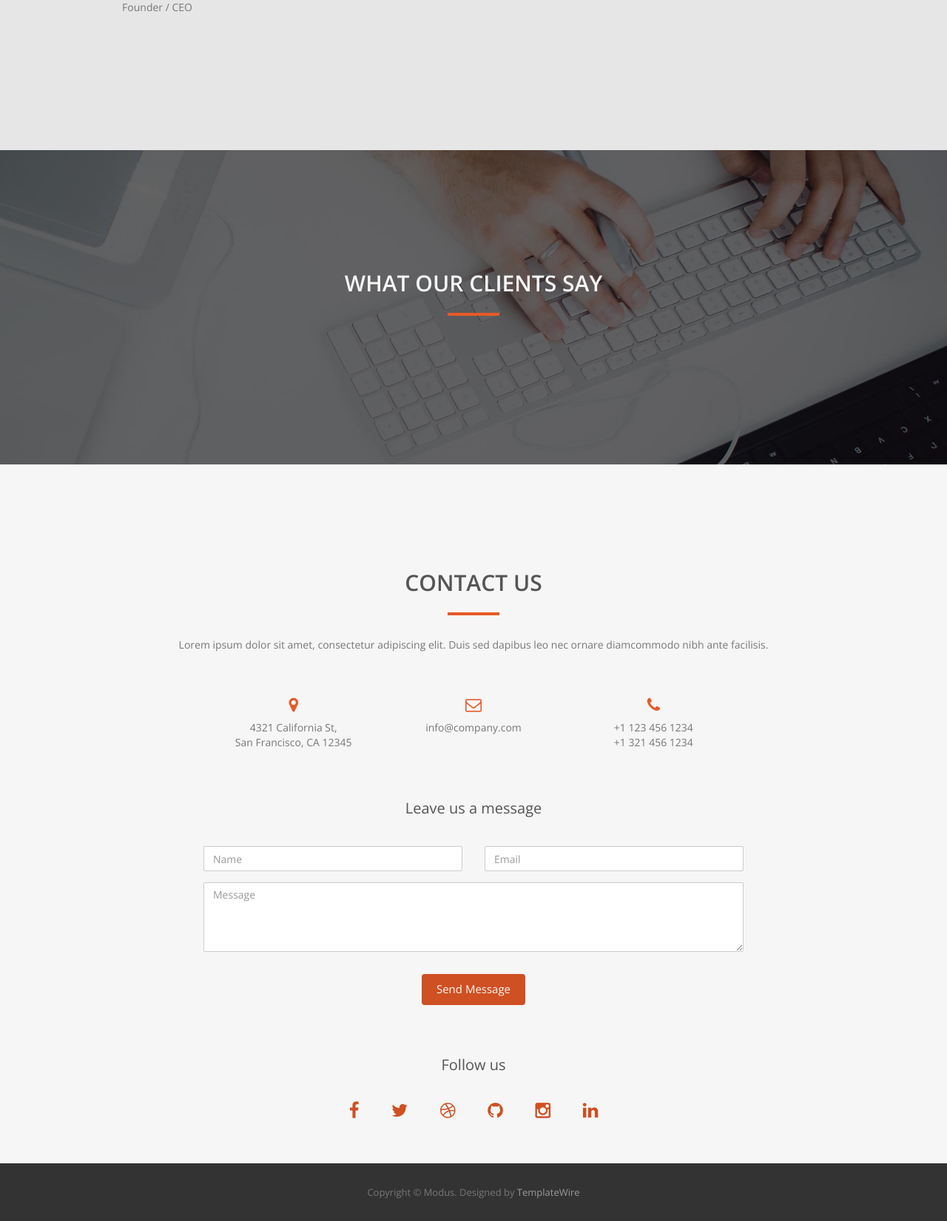
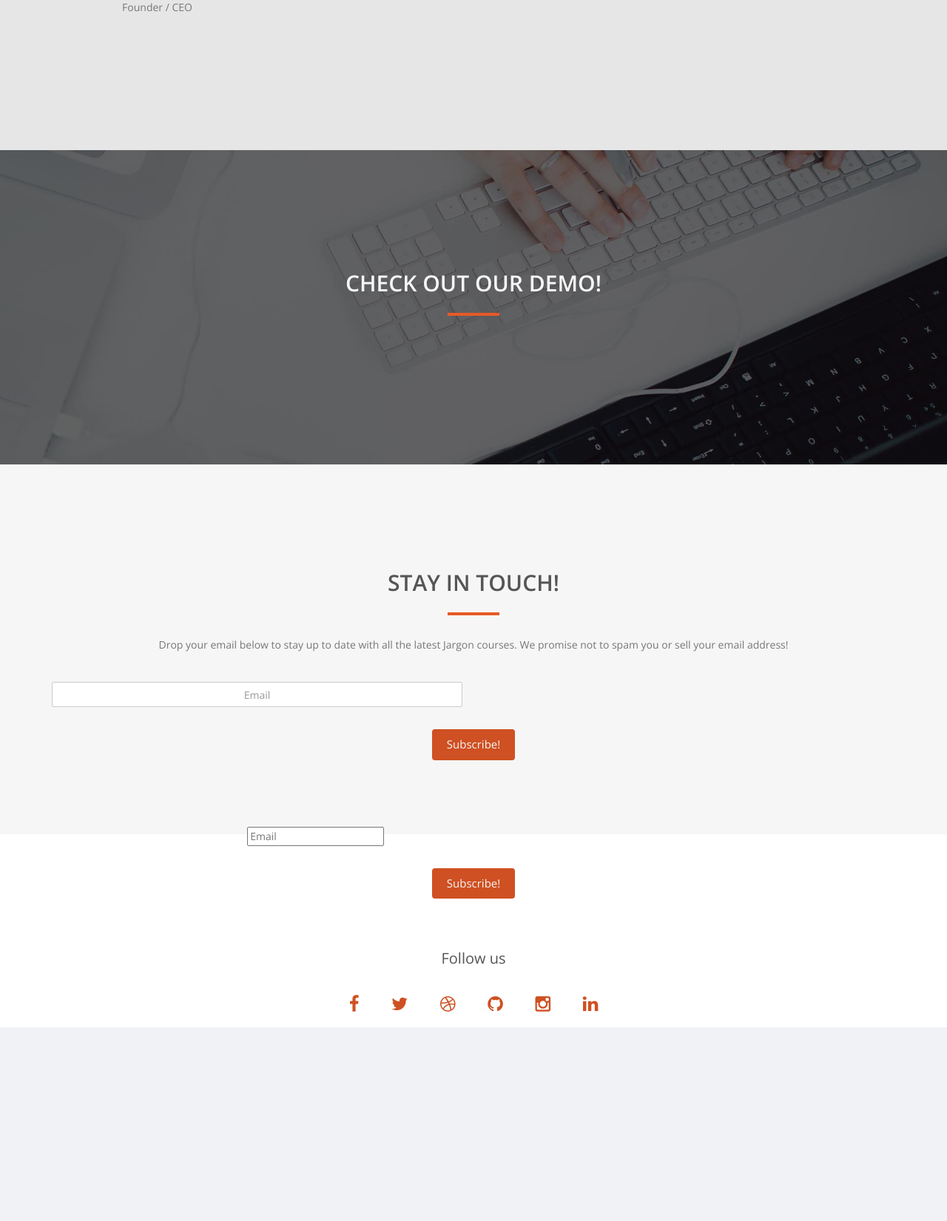
Before and after one commit to mmorcos/Jargon, a PHP site: page /index.html in a window 1280 px wide. Shown: the part 3973-5624 px from the top of the page at 74% size. After the commit the page ends 5362 px from the top, so only its background shows below. Run offline with PHP 8.4, Linux system fonts and the light colour scheme; some libraries are stand-ins or nearby versions.

Commit message:
editing bottom form

```diff
--- a/css/style.css
+++ b/css/style.css
@@ -488,7 +488,7 @@ img.img-thumbnail.team-img {
 }
 #contact .text-danger {
 	color: #ff3333;
-	text-align: left;
+	text-align: center;
 }
 label {
 	font-size: 12px;
@@ -497,6 +497,7 @@ label {
 	float: left;
 }
 #contact .form-control {
+    text-align: center;
 	display: block;
 	width: 100%;
 	padding: 6px 12px;
--- a/index.html
+++ b/index.html
@@ -307,7 +307,7 @@
 <div id="testimonials" class="text-center">
   <div class="container">
     <div class="section-title center">
-      <h2>What our clients say</h2>
+      <h2>Check out our demo!</h2>
       <hr>
     </div>
     <div class="row">
@@ -324,10 +324,24 @@
 <div id="contact" class="text-center">
   <div class="container">
     <div class="section-title center">
-      <h2>Contact us</h2>
+      <h2>Stay in touch!</h2>
       <hr>
-      <p>Lorem ipsum dolor sit amet, consectetur adipiscing elit. Duis sed dapibus leo nec ornare diamcommodo nibh ante facilisis.</p>
+      <p>Drop your email below to stay up to date with all the latest Jargon courses. We promise not to spam you or sell your email address!</p>
+              <form name="sentMessage" id="contactForm" novalidate>
+        <div class="row">
+
+          <div class="col-md-6">
+            <div class="form-group">
+              <input type="email" class="form-control" id="email" placeholder="Email" required="required">
+              <p class="help-block text-danger"></p>
+            </div>
+          </div>
+        </div>
+        <div id="success"></div>
+        <button type="submit" class="btn btn-default">Subscribe!</button>
+      </form>
     </div>
+      <!--
     <div class="col-md-8 col-md-offset-2">
       <div class="col-md-4">
         <div class="contact-item"> <i class="fa fa-map-marker fa-2x"></i>
@@ -346,31 +360,22 @@
             +1 321 456 1234</p>
         </div>
       </div>
+-->
       <div class="clearfix"></div>
     </div>
     <div class="col-md-8 col-md-offset-2">
-      <h3>Leave us a message</h3>
       <form name="sentMessage" id="contactForm" novalidate>
         <div class="row">
+
           <div class="col-md-6">
             <div class="form-group">
-              <input type="text" id="name" class="form-control" placeholder="Name" required="required">
-              <p class="help-block text-danger"></p>
-            </div>
-          </div>
-          <div class="col-md-6">
-            <div class="form-group">
-              <input type="email" id="email" class="form-control" placeholder="Email" required="required">
+              <input type="email" id="email" class="f" placeholder="Email" required="required">
               <p class="help-block text-danger"></p>
             </div>
           </div>
         </div>
-        <div class="form-group">
-          <textarea name="message" id="message" class="form-control" rows="4" placeholder="Message" required></textarea>
-          <p class="help-block text-danger"></p>
-        </div>
         <div id="success"></div>
-        <button type="submit" class="btn btn-default">Send Message</button>
+        <button type="submit" class="btn btn-default">Subscribe!</button>
       </form>
       <div class="social">
         <h3>Follow us</h3>
@@ -385,12 +390,7 @@
       </div>
     </div>
   </div>
-</div>
-<div id="footer">
-  <div class="container">
-    <p>Copyright &copy; Modus. Designed by <a href="http://www.templatewire.com" rel="nofollow">TemplateWire</a></p>
-  </div>
-</div>
+
 
 <!-- jQuery (necessary for Bootstrap's JavaScript plugins) -->
 <script type="text/javascript" src="js/jquery.1.11.1.js"></script>
--- a/index.php
+++ /dev/null
@@ -1 +0,0 @@
-<h1> TEST</h1>
```
